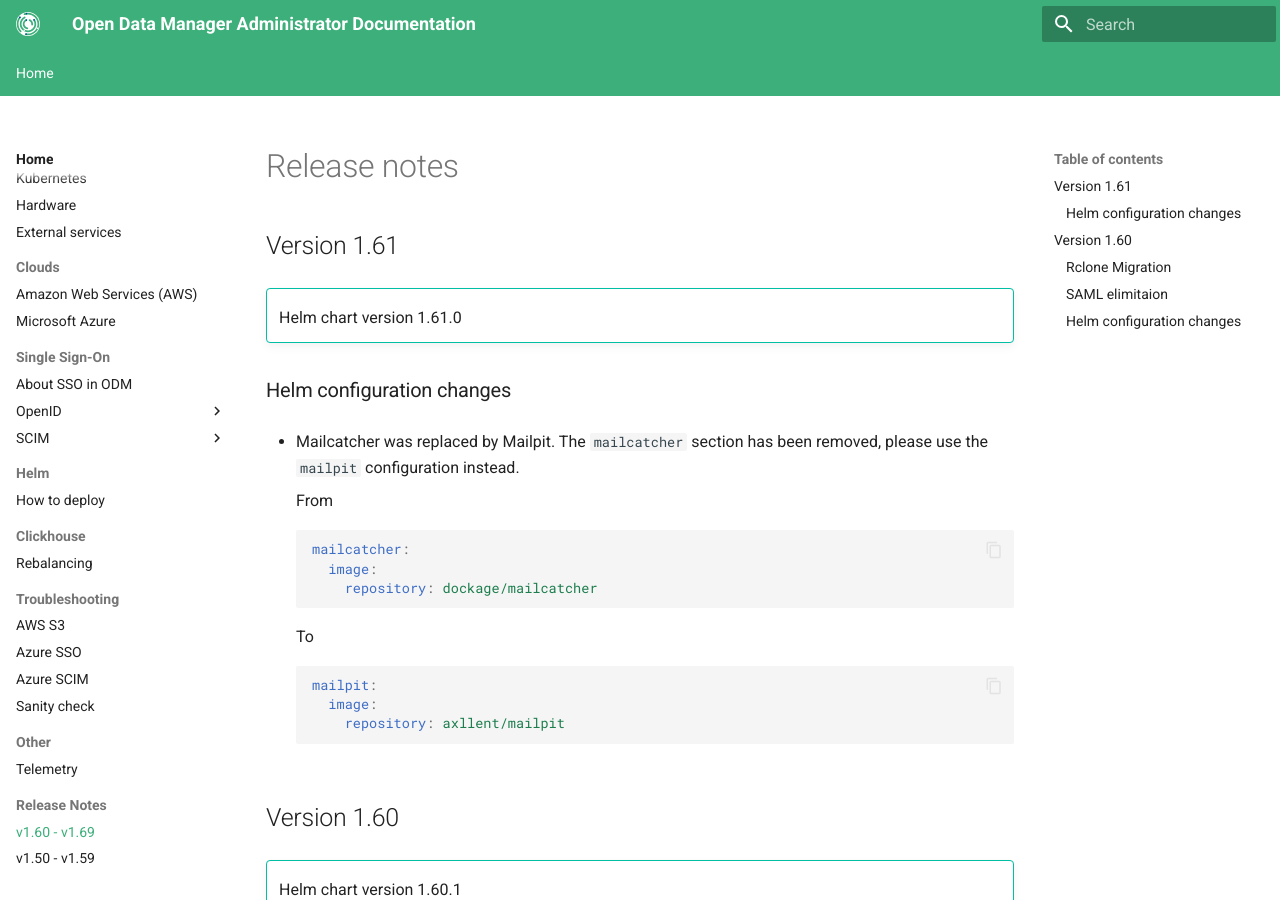
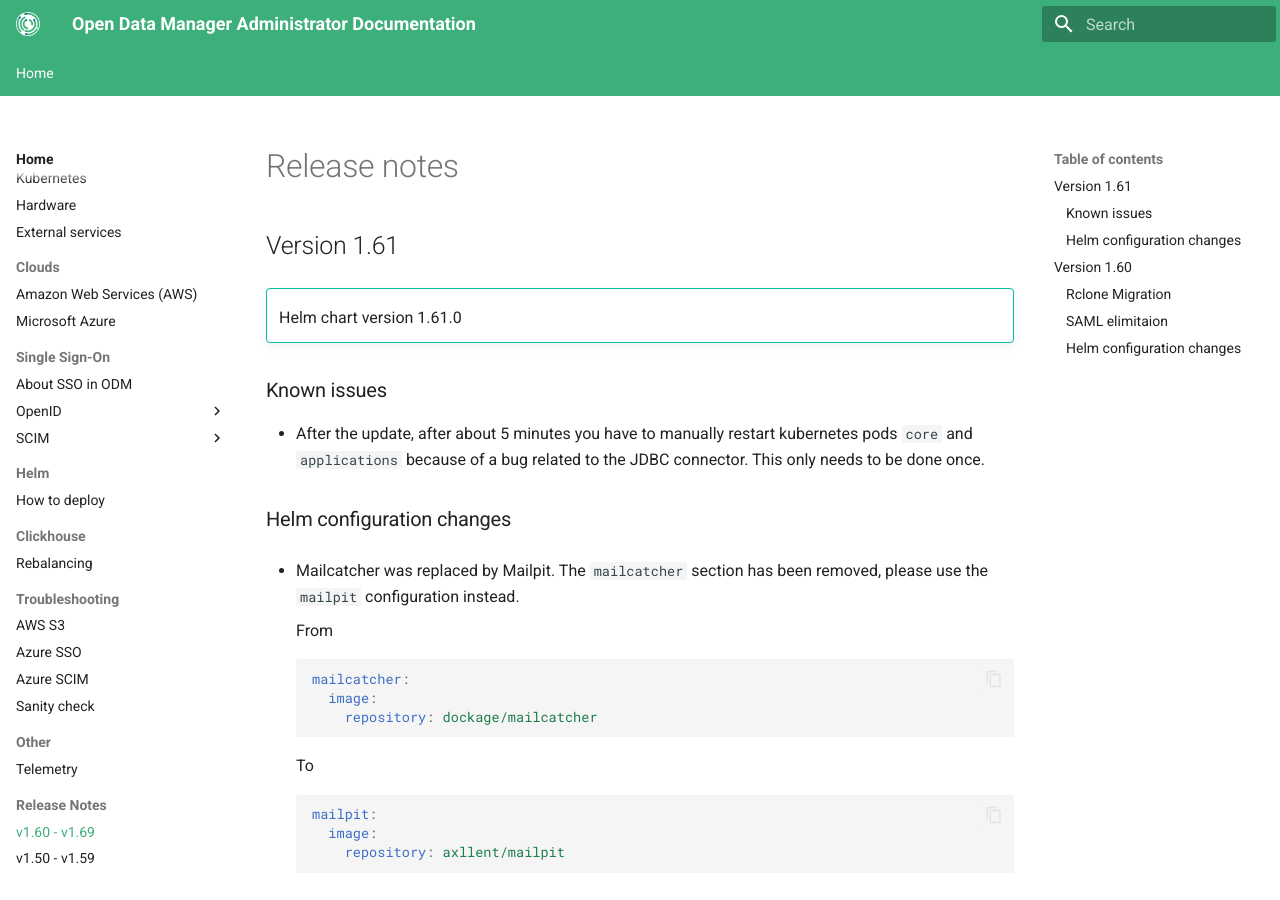
Before and after one commit to genestack/admin-docs, an MkDocs documentation site: the page built from docs/home/release-notes/v1.60-v1.69.md, in a window 1280 px wide and 900 px high. Built offline with MkDocs 1.6.1 and Material for MkDocs 9.7.7, drawn with Linux system fonts in a browser that asks for light colours; the version menu is left out.

Commit message:
fix/ODM-12718 add known issue

```diff
--- a/docs/home/release-notes/v1.60-v1.69.md
+++ b/docs/home/release-notes/v1.60-v1.69.md
@@ -4,6 +4,11 @@
 
 !!! tip ""
     Helm chart version 1.61.0
+
+### Known issues
+
+- After the update, after about 5 minutes you have to manually restart kubernetes pods `core` and `applications` because of a bug related to the JDBC connector.
+This only needs to be done once.
 
 ### Helm configuration changes
 
```
